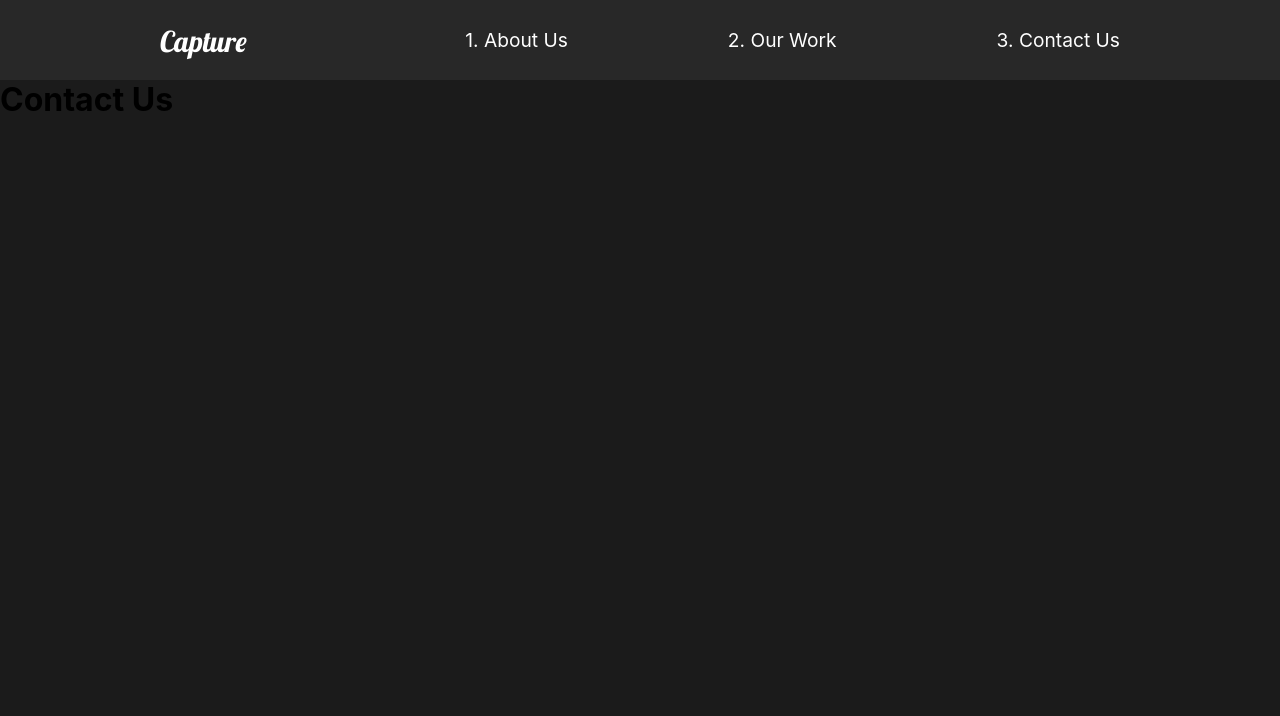
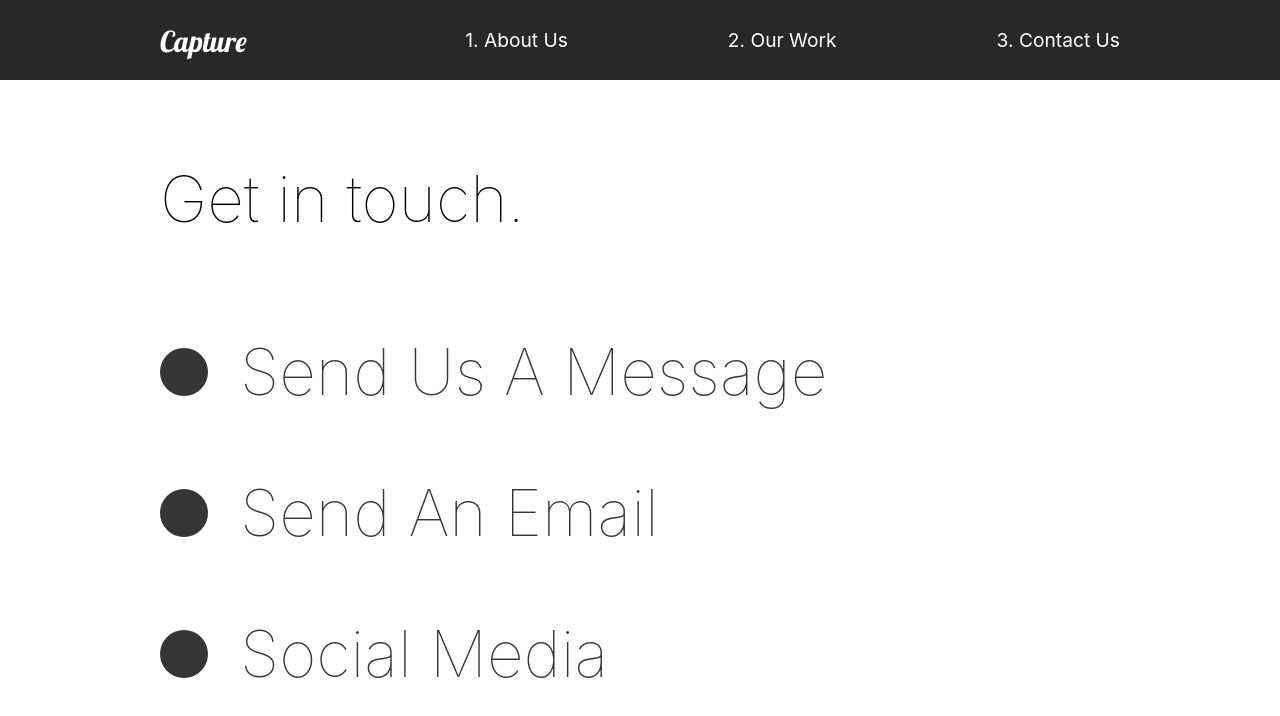
Before and after one commit to Simonm17/portfolio, a React (Create React App) app: page /contact in a window 1280 px wide. Shown: the top 716 px of the page. Built offline with nearby package versions, Linux system fonts and the light colour scheme.

Commit message:
added content and styling to contact page

```diff
--- a/src/pages/ContactUs.js
+++ b/src/pages/ContactUs.js
@@ -1,14 +1,76 @@
 import React from 'react';
 import { motion } from 'framer-motion';
-import { pageAnimation } from '../animation';
-
+import { pageAnimation, titleAnimation } from '../animation';
+import styled from 'styled-components';
 
 const ContactUs = () => {
     return (
-        <motion.div variants={pageAnimation} initial="hidden" animate="show" exit="exit">
-            <h1>Contact Us</h1>
-        </motion.div>
+        <ContactStyle
+            variants={pageAnimation}
+            initial="hidden"
+            animate="show"
+            exit="exit"
+            style={{ background: '#fff' }}
+        >
+            <Title>
+                <Hide>
+                    <motion.h2 variants={titleAnimation}>
+                        Get in touch.
+                    </motion.h2>
+                </Hide>
+            </Title>
+            <div>
+                <Hide>
+                    <Social variants={titleAnimation}>
+                        <Circle />
+                        <h2>Send Us A Message</h2>
+                    </Social>
+                </Hide>
+                <Hide>
+                    <Social variants={titleAnimation}>
+                        <Circle />
+                        <h2>Send An Email</h2>
+                    </Social>
+                </Hide>
+                <Hide>
+                    <Social variants={titleAnimation}>
+                        <Circle />
+                        <h2>Social Media</h2>
+                    </Social>
+                </Hide>
+            </div>
+        </ContactStyle>
     )
 }
 
+const ContactStyle = styled(motion.div)`
+    padding: 5rem 10rem;
+    color: #353535;
+    min-height: 90vh;
+`;
+
+const Title = styled.div`
+    margin-bottom: 4rem;
+    color: black;
+`;
+
+const Hide = styled.div`
+    overflow: hidden;
+`;
+
+const Circle = styled.div`
+    border-radius: 50%;
+    width: 3rem;
+    height: 3rem;
+    background: #353535;
+`;
+
+const Social = styled(motion.div)`
+    display: flex;
+    align-items: center;
+    h2 {
+        margin: 2rem;
+    }
+`;
+
 export default ContactUs;
```
